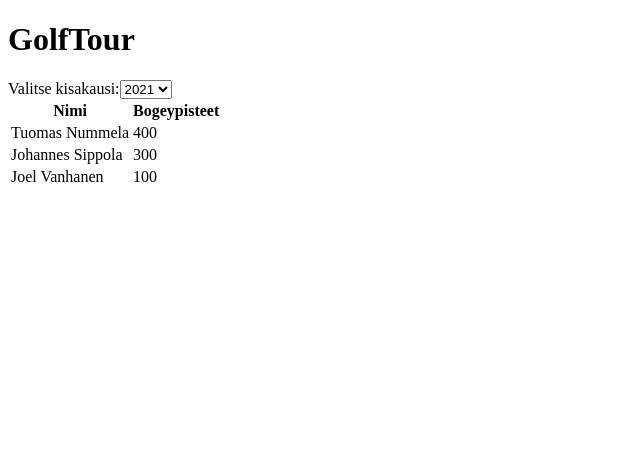
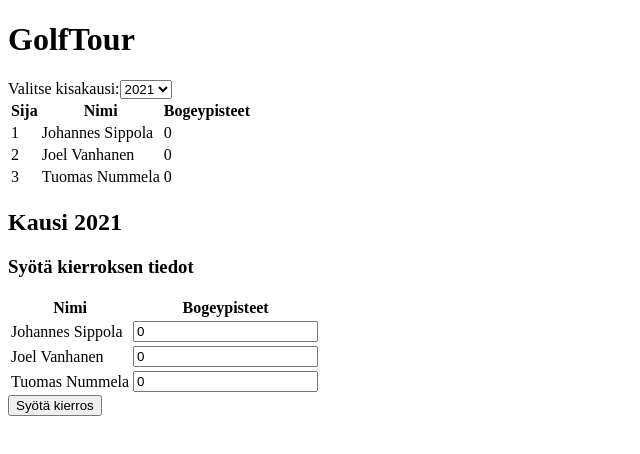
Before and after one commit to tuomax7/golftour, a React (Create React App) app: page / in a window 1280 px wide. Shown: the top 454 px of the page, without its empty margins (0-640 px from the left). Built offline with nearby package versions, Linux system fonts and the light colour scheme.

Commit message:
Frontend input prototype still buggy but somewhat working.

```diff
--- a/src/App.js
+++ b/src/App.js
@@ -1,11 +1,36 @@
 import './App.css';
 import Leaderboard from './components/Leaderboard.js'
+import ScoreInput from './components/ScoreInput'
+
+import {useState} from 'react'
 
 function App() {
+
+  const [contestants, setContestants] = useState(
+    [
+        {
+            name: "Johannes Sippola",
+            score: [0, 0, 0],
+            roundWins: 0
+        },
+        {
+            name: "Joel Vanhanen",
+            score: [0, 0, 0],
+            roundWins: 1
+        },
+        {
+            name: "Tuomas Nummela",
+            score: [0, 0, 0],
+            roundWins: 1
+        }
+    ]
+  )
+
   return (
     <div>
       <h1>GolfTour</h1>
-      <Leaderboard />
+      <Leaderboard contestants={contestants} setContestants={setContestants}/>
+      <ScoreInput contestants={contestants} setContestants={setContestants}/>
     </div>
   );
 }
--- a/src/components/Leaderboard.js
+++ b/src/components/Leaderboard.js
@@ -4,7 +4,7 @@ import {useState} from 'react'
 
 
 
-const Leaderboard = () => {
+const Leaderboard = ({contestants, setContestants}) => {
 
     const [selectedSeason, setSelectedSeason] = useState(2021)
 
@@ -29,24 +29,9 @@ const Leaderboard = () => {
 
     const BoardListing = () => {
 
-        const leaderboard = [
-            {
-                name: "Johannes Sippola",
-                score: [300, 200, 100]
-            },
-            {
-                name: "Joel Vanhanen",
-                score: [100, 200, 300]
-            },
-            {
-                name: "Tuomas Nummela",
-                score: [400, 200, 100]
-            }
-        ]
-
         //Custom season- and scorebased sorting for leaderboard
 
-        const sortedLeaderboard = leaderboard.sort((a, b) => {
+        const sortedLeaderboard = contestants.sort((a, b) => {
             if(a.score[selectedSeason-2021] > b.score[selectedSeason-2021]){
                 return -1
             }
@@ -58,12 +43,14 @@ const Leaderboard = () => {
                 <table>
                     <tbody>
                         <tr>
+                            <th>Sija</th>
                             <th>Nimi</th>
                             <th>Bogeypisteet</th>
                         </tr>
 
                         {sortedLeaderboard.map(contestant =>
                             <tr key={contestant.name}>
+                                <td>{sortedLeaderboard.indexOf(contestant)+1}</td>
                                 <td>{contestant.name}</td>
                                 <td>{contestant.score[selectedSeason-2021]}</td>
                             </tr>
--- /dev/null
+++ b/src/components/ScoreInput.js
@@ -0,0 +1,57 @@
+import React from 'react'
+
+const ScoreInput = ({contestants, setContestants}) => {
+
+    const season = 2021
+
+
+    const scoreInputted = () => {
+        let changedContestants = contestants
+
+        changedContestants.map(changedContestant =>
+
+            changedContestant.score[season-2021] += parseInt(document.getElementById(changedContestant.name).value)
+
+        )
+        setContestants(changedContestants)
+        console.log(document.getElementsByTagName('input'))
+        //document.getElementsByTagName('input').forEach(input => input.value = 0)
+    }
+
+    const InputForm = () => {
+        return(
+            <div>
+
+                <table>
+                    <tbody>
+                        <tr>
+                            <th>Nimi</th>
+                            <th>Bogeypisteet</th>
+                        </tr>
+
+                        {contestants.map(contestant =>
+
+                            <tr key={contestant.name}>
+                                <td><label>{contestant.name}</label></td>
+                                <td><input id={contestant.name} defaultValue={0}></input></td>
+                            </tr>
+                        )}
+
+                    </tbody>
+                </table>
+                <button onClick={scoreInputted}>Syötä kierros</button>
+            </div>
+
+        )
+    }
+
+    return(
+        <div>
+            <h2>Kausi {season}</h2>
+            <h3>Syötä kierroksen tiedot</h3>
+            <InputForm />
+        </div>
+    )
+}
+
+export default ScoreInput
```
Also changed, not shown: 1 other file (tests, documents, lock files or other folders).
